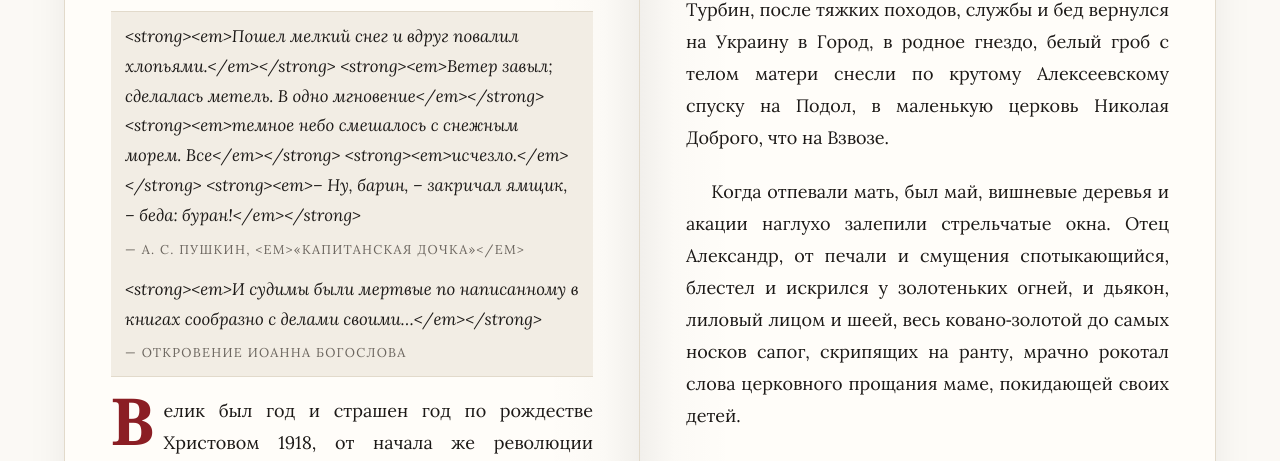
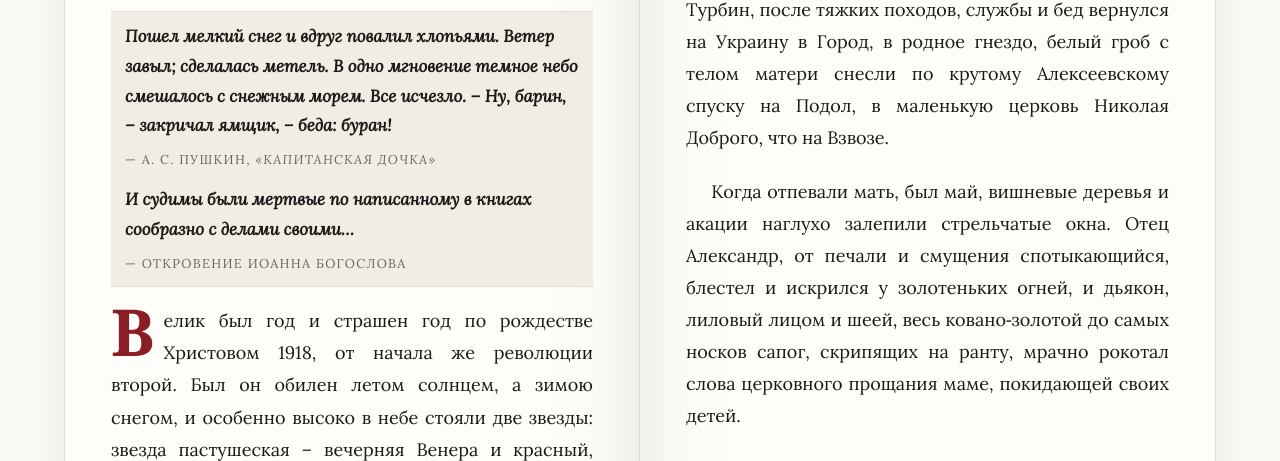
Before and after one commit to WorldMysteries/libru, a plain HTML site: page belaya-gvardiya/glava-01.html in a window 1280 px wide. Shown: the part 339-800 px from the top of the page. Drawn offline with nearby package versions, Linux system fonts and the light colour scheme.

Commit message:
Fix formatting in chapter epigraph blockquote

```diff
--- a/belaya-gvardiya/glava-01.html
+++ b/belaya-gvardiya/glava-01.html
@@ -71,7 +71,7 @@
       <h1>«Велик был год и страшен год…»</h1>
       <p class="subtitle">Велик был год и страшен год по рождестве Христовом 1918, от начала же революции второй. Был он обилен летом…</p>
       <hr class="hairline" />
-      <blockquote id="chapterEpigraphSource" class="epigraph"><p>&lt;strong&gt;&lt;em&gt;Пошел мелкий снег и вдруг повалил хлопьями.&lt;/em&gt;&lt;/strong&gt; &lt;strong&gt;&lt;em&gt;Ветер завыл; сделалась метель. В одно мгновение&lt;/em&gt;&lt;/strong&gt; &lt;strong&gt;&lt;em&gt;темное небо смешалось с снежным морем. Все&lt;/em&gt;&lt;/strong&gt; &lt;strong&gt;&lt;em&gt;исчезло.&lt;/em&gt;&lt;/strong&gt; &lt;strong&gt;&lt;em&gt;– Ну, барин, – закричал ямщик, – беда: буран!&lt;/em&gt;&lt;/strong&gt;</p><cite>— А. С. Пушкин, &lt;em&gt;«Капитанская дочка»&lt;/em&gt;</cite><p style="margin-top:12px;">&lt;strong&gt;&lt;em&gt;И судимы были мертвые по написанному в книгах сообразно с делами своими…&lt;/em&gt;&lt;/strong&gt;</p><cite>— Откровение Иоанна Богослова</cite></blockquote>
+      <blockquote id="chapterEpigraphSource" class="epigraph"><p><strong><em>Пошел мелкий снег и вдруг повалил хлопьями.</em></strong> <strong><em>Ветер завыл; сделалась метель. В одно мгновение</em></strong> <strong><em>темное небо смешалось с снежным морем. Все</em></strong> <strong><em>исчезло.</em></strong> <strong><em>– Ну, барин, – закричал ямщик, – беда: буран!</em></strong></p><cite>— А. С. Пушкин, <em>«Капитанская дочка»</em></cite><p style="margin-top:12px;"><strong><em>И судимы были мертвые по написанному в книгах сообразно с делами своими…</em></strong></p><cite>— Откровение Иоанна Богослова</cite></blockquote>
       <div id="chapterSourceProse" class="prose">
 <p class="dropcap">Велик был год и страшен год по рождестве Христовом 1918, от начала же революции второй. Был он обилен летом солнцем, а зимою снегом, и особенно высоко в небе стояли две звезды: звезда пастушеская – вечерняя Венера и красный, дрожащий Марс.</p>
 <p>Но дни и в мирные и в кровавые годы летят как стрела, и молодые Турбины не заметили, как в крепком морозе наступил белый, мохнатый декабрь. О, елочный дед наш, сверкающий снегом и счастьем! Мама, светлая королева, где же ты?</p>
```
